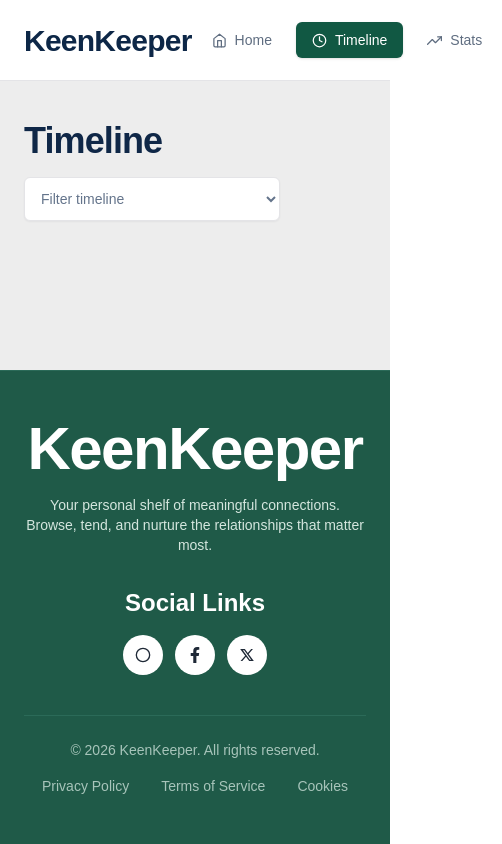
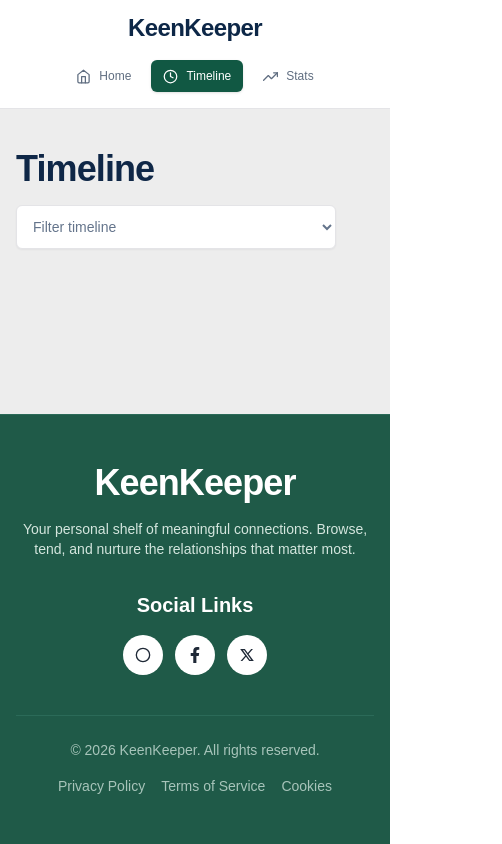
Before and after one commit to Lynx-Swapnil/keen-keeper, a Next.js app: page /timeline in a window 390 px wide. Shown: the whole page, 502 px wide, since content can reach past the window. Built offline with nearby package versions, Linux system fonts and the light colour scheme.

Commit message:
added not founded page and loading.js

```diff
--- a/src/app/homepage/page.jsx
+++ b/src/app/homepage/page.jsx
@@ -1,4 +1,6 @@
-import React from 'react';
+"use client";
+
+import React, { useEffect, useState } from 'react';
 import { FiPlus } from 'react-icons/fi';
 import Friends from '@/components/Friends/Friends';
 
@@ -9,44 +11,91 @@ const summaryCards = [
     { value: '12', label: 'Interactions This Month' },
 ];
 
+const LoadingView = () => (
+    <div className="flex min-h-[60vh] items-center justify-center">
+        <div className="flex flex-col items-center gap-4 rounded-2xl border border-zinc-200 bg-white px-8 py-10 shadow-[0_1px_2px_rgba(16,24,40,0.05)]">
+            <div className="h-12 w-12 animate-spin rounded-full border-4 border-[#d8e7e1] border-t-[#155946]" />
+            <p className="text-sm font-medium text-[#62758f]">Loading friends...</p>
+        </div>
+    </div>
+);
+
 const HomePage = () => {
+    const [friends, setFriends] = useState([]);
+    const [isLoading, setIsLoading] = useState(true);
+
+    useEffect(() => {
+        let isMounted = true;
+
+        const loadFriends = async () => {
+            try {
+                const response = await fetch('/friends.json');
+                const data = await response.json();
+
+                if (isMounted) {
+                    setFriends(data);
+                }
+            } finally {
+                if (isMounted) {
+                    setIsLoading(false);
+                }
+            }
+        };
+
+        loadFriends();
+
+        return () => {
+            isMounted = false;
+        };
+    }, []);
+
+    if (isLoading) {
+        return (
+            <main className="mx-auto w-full max-w-6xl px-4 pb-14 pt-10 sm:px-6 sm:pt-14">
+                <LoadingView />
+            </main>
+        );
+    }
+
     return (
-        <main className="mx-auto w-full max-w-6xl px-6 pb-14 pt-14">
+        <main className="mx-auto w-full max-w-6xl px-4 pb-14 pt-10 sm:px-6 sm:pt-14">
             <section className="flex flex-col items-center text-center">
-                <h1 className="text-4xl font-extrabold tracking-tight text-[#0f2747] sm:text-5xl">
+                <h1 className="text-3xl font-extrabold tracking-tight text-[#0f2747] sm:text-5xl">
                     Friends to keep close in your life
                 </h1>
                 <p className="mt-4 max-w-2xl text-sm leading-6 text-[#5d7088] sm:text-base">
-                    Your personal shelf of meaningful connections. Browse, tend, and nurture
-                    the <br /> relationships that matter most.
+                    Your personal shelf of meaningful connections. Browse, tend, and nurture the
+                    relationships that matter most.
                 </p>
 
                 <button
                     type="button"
-                    className="mt-8 inline-flex items-center gap-2 rounded-md bg-[#155946] px-5 py-3 text-sm font-semibold text-white shadow-sm transition-colors hover:bg-[#104739]"
+                    className="mt-8 inline-flex w-full items-center justify-center gap-2 rounded-md bg-[#155946] px-5 py-3 text-sm font-semibold text-white shadow-sm transition-colors hover:bg-[#104739] sm:w-auto"
                 >
                     <FiPlus className="text-base" aria-hidden="true" />
                     Add a Friend
                 </button>
             </section>
 
-            <section className="mt-10 grid grid-cols-1 gap-4 sm:grid-cols-2 lg:grid-cols-4">
+            <section className="mt-10 grid grid-cols-2 gap-3 lg:grid-cols-4 lg:gap-4">
                 {summaryCards.map((card) => (
                     <article
                         key={card.label}
-                        className="rounded-xl border border-zinc-200 bg-white px-6 py-8 text-center shadow-[0_1px_2px_rgba(16,24,40,0.05)]"
+                        className="rounded-xl border border-zinc-200 bg-white px-4 py-6 text-center shadow-[0_1px_2px_rgba(16,24,40,0.05)] sm:px-6 sm:py-8"
                     >
-                        <p className="text-4xl font-semibold leading-none text-[#1f5f50]">
+                        <p className="text-2xl font-semibold leading-none text-[#1f5f50] sm:text-4xl">
                             {card.value}
                         </p>
-                        <p className="mt-3 text-sm font-medium text-[#62758f]">{card.label}</p>
+                        <p className="mt-3 text-xs font-medium text-[#62758f] sm:text-sm">
+                            {card.label}
+                        </p>
                     </article>
                 ))}
             </section>
 
             <hr className="mt-10 border-zinc-200" />
 
-            <Friends />
+            <Friends friends={friends} />
         </main>
     );
 };
--- a/src/app/layout.js
+++ b/src/app/layout.js
@@ -26,7 +26,7 @@ export default function RootLayout({ children }) {
       lang="en"
       className={`${geistSans.variable} ${geistMono.variable} h-full antialiased`}
     >
-      <body className="min-h-full flex flex-col">
+      <body className="min-h-full flex flex-col overflow-x-hidden">
         <Navbar />
         <div className="flex-1">{children}</div>
         <Footer />
--- /dev/null
+++ b/src/app/loading.js
@@ -0,0 +1,10 @@
+export default function Loading() {
+  return (
+    <main className="mx-auto flex min-h-[60vh] w-full max-w-6xl items-center justify-center px-4 sm:px-6">
+      <div className="flex flex-col items-center gap-4 rounded-2xl border border-zinc-200 bg-white px-8 py-10 shadow-[0_1px_2px_rgba(16,24,40,0.05)]">
+        <div className="h-12 w-12 animate-spin rounded-full border-4 border-[#d8e7e1] border-t-[#155946]" />
+        <p className="text-sm font-medium text-[#62758f]">Loading KeenKeeper...</p>
+      </div>
+    </main>
+  );
+}
--- /dev/null
+++ b/src/app/not-found.jsx
@@ -0,0 +1,24 @@
+import Link from 'next/link';
+
+export default function NotFound() {
+  return (
+    <main className="mx-auto flex min-h-[60vh] w-full max-w-4xl items-center justify-center px-4 sm:px-6">
+      <section className="w-full rounded-2xl border border-zinc-200 bg-white px-6 py-12 text-center shadow-[0_1px_2px_rgba(16,24,40,0.05)] sm:px-10">
+        <p className="text-sm font-semibold uppercase tracking-[0.3em] text-[#155946]">404</p>
+        <h1 className="mt-4 text-3xl font-bold tracking-tight text-[#0f2747] sm:text-5xl">
+          Page not found
+        </h1>
+        <p className="mx-auto mt-4 max-w-xl text-sm leading-6 text-[#64748b] sm:text-base">
+          The page you are looking for does not exist or has been moved.
+        </p>
+
+        <Link
+          href="/"
+          className="mt-8 inline-flex items-center justify-center rounded-md bg-[#155946] px-5 py-3 text-sm font-semibold text-white transition-colors hover:bg-[#104739]"
+        >
+          Back to Home
+        </Link>
+      </section>
+    </main>
+  );
+}
--- a/src/app/timeline/page.jsx
+++ b/src/app/timeline/page.jsx
@@ -52,7 +52,7 @@ export default function TimelinePage() {
   }, [entries, filter]);
 
   return (
-    <main className="mx-auto w-full max-w-5xl px-6 py-10">
+    <main className="mx-auto w-full max-w-5xl px-4 py-10 sm:px-6">
       <h1 className="text-4xl font-extrabold tracking-tight text-[#0f2747]">Timeline</h1>
 
       <div className="mt-4 flex justify-start">
@@ -63,7 +63,7 @@ export default function TimelinePage() {
           id="timeline-filter"
           value={filter}
           onChange={(event) => setFilter(event.target.value)}
-          className="h-11 w-64 rounded-md border border-zinc-200 bg-white px-3 text-sm text-[#64748b] shadow-[0_1px_2px_rgba(16,24,40,0.05)] outline-none focus:border-[#155946]"
+          className="h-11 w-full max-w-xs rounded-md border border-zinc-200 bg-white px-3 text-sm text-[#64748b] shadow-[0_1px_2px_rgba(16,24,40,0.05)] outline-none focus:border-[#155946] sm:w-64"
         >
           <option value="all">Filter timeline</option>
           <option value="call">Calls</option>
@@ -81,7 +81,7 @@ export default function TimelinePage() {
           return (
             <article
               key={entry.id}
-              className="flex items-center gap-4 rounded-md border border-zinc-200 bg-white px-4 py-3 shadow-[0_1px_2px_rgba(16,24,40,0.05)]"
+              className="flex flex-col gap-3 rounded-md border border-zinc-200 bg-white px-4 py-3 shadow-[0_1px_2px_rgba(16,24,40,0.05)] sm:flex-row sm:items-center"
             >
               <div className="flex h-10 w-10 items-center justify-center rounded-full bg-[#f8fafc] text-[#155946]">
                 <Icon className="text-xl" />
--- a/src/components/Footer/Footer.jsx
+++ b/src/components/Footer/Footer.jsx
@@ -7,15 +7,15 @@ import { RiTwitterXLine } from 'react-icons/ri';
 const Footer = () => {
     return (
         <footer className="mt-16 border-t border-[#2b6a58] bg-[#1f5a48] text-white">
-            <div className="mx-auto w-full max-w-6xl px-6 py-12 text-center">
-                <h2 className="text-6xl font-extrabold tracking-tight">KeenKeeper</h2>
+            <div className="mx-auto w-full max-w-6xl px-4 py-12 text-center sm:px-6">
+                <h2 className="text-4xl font-extrabold tracking-tight sm:text-6xl">KeenKeeper</h2>
 
                 <p className="mx-auto mt-4 max-w-3xl text-sm text-[#d4e6de]">
                     Your personal shelf of meaningful connections. Browse, tend, and nurture
                     the relationships that matter most.
                 </p>
 
-                <h3 className="mt-8 text-2xl font-semibold">Social Links</h3>
+                <h3 className="mt-8 text-xl font-semibold sm:text-2xl">Social Links</h3>
 
                 <div className="mt-4 flex items-center justify-center gap-3">
                     <Link
@@ -45,7 +45,7 @@ const Footer = () => {
                     <div className="flex flex-col items-center justify-between gap-4 text-sm text-[#a7c4ba] sm:flex-row">
                         <p>&copy; 2026 KeenKeeper. All rights reserved.</p>
 
-                        <nav className="flex items-center gap-8" aria-label="Footer links">
+                        <nav className="flex flex-wrap items-center justify-center gap-4 sm:gap-8" aria-label="Footer links">
                             <Link href="#" className="hover:text-white">
                                 Privacy Policy
                             </Link>
--- a/src/components/Navbar.jsx
+++ b/src/components/Navbar.jsx
@@ -15,16 +15,16 @@ const Navbar = () => {
 
   return (
     <header className="w-full border-b border-zinc-200 bg-white">
-      <div className="mx-auto flex h-20 w-full max-w-6xl items-center justify-between px-6">
+      <div className="mx-auto flex w-full max-w-6xl flex-col items-center justify-between gap-3 px-4 py-3 sm:flex-row sm:gap-0 sm:px-6 sm:py-0 sm:h-20">
         <Link
           href="/"
-          className="text-[30px] font-bold tracking-tight text-[#0d2747]"
+          className="text-2xl font-bold tracking-tight text-[#0d2747] sm:text-[30px]"
         >
           KeenKeeper
         </Link>
 
         <nav aria-label="Main navigation">
-          <ul className="flex items-center gap-2 rounded-lg bg-white p-1">
+          <ul className="flex flex-wrap items-center justify-center gap-2 rounded-lg bg-white p-1">
             {navItems.map(({ href, label, Icon }) => {
               const isActive = pathname === href;
 
@@ -32,7 +32,7 @@ const Navbar = () => {
                 <li key={href}>
                   <Link
                     href={href}
-                    className={`flex items-center gap-2 rounded-md px-4 py-2 text-sm font-medium transition-colors ${
+                    className={`flex items-center gap-2 rounded-md px-3 py-2 text-xs font-medium transition-colors sm:px-4 sm:text-sm ${
                       isActive
                         ? 'bg-[#115843] text-white shadow-sm'
                         : 'text-[#5f6d80] hover:bg-zinc-100 hover:text-[#0f2747]'
```
Also changed, not shown: src/components/Friends/Friends.jsx (+8 -7 lines).
